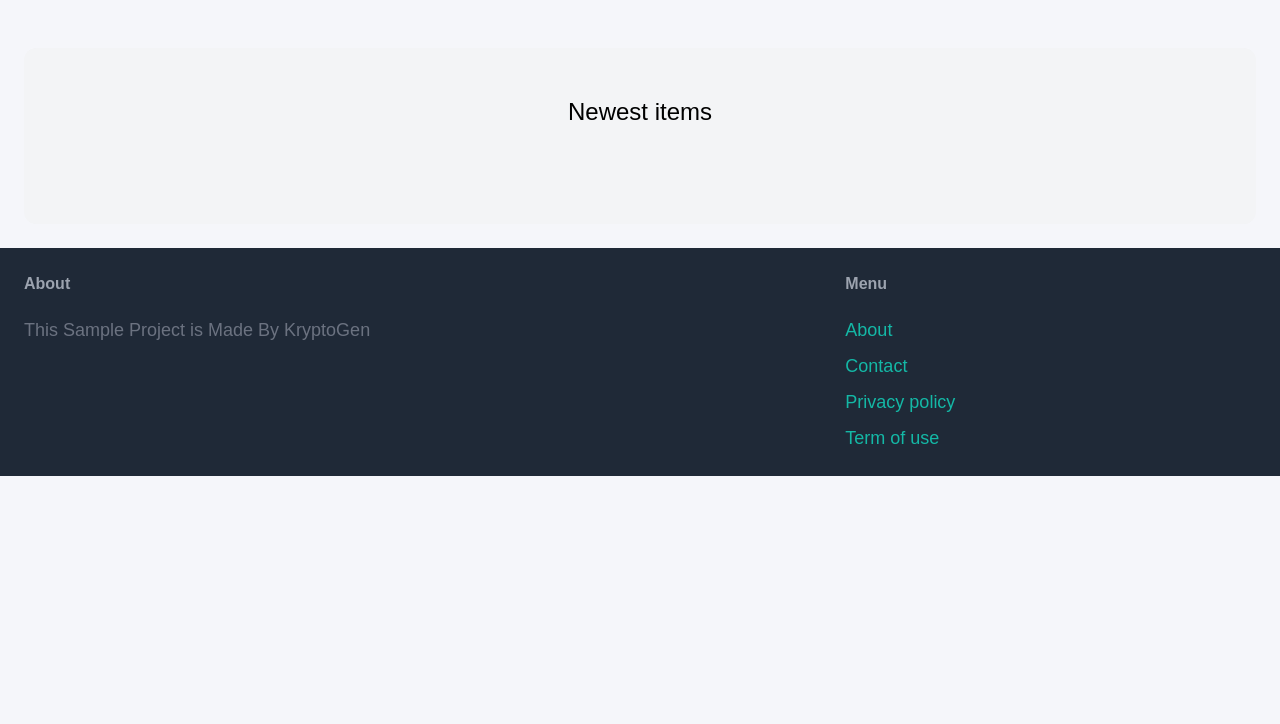
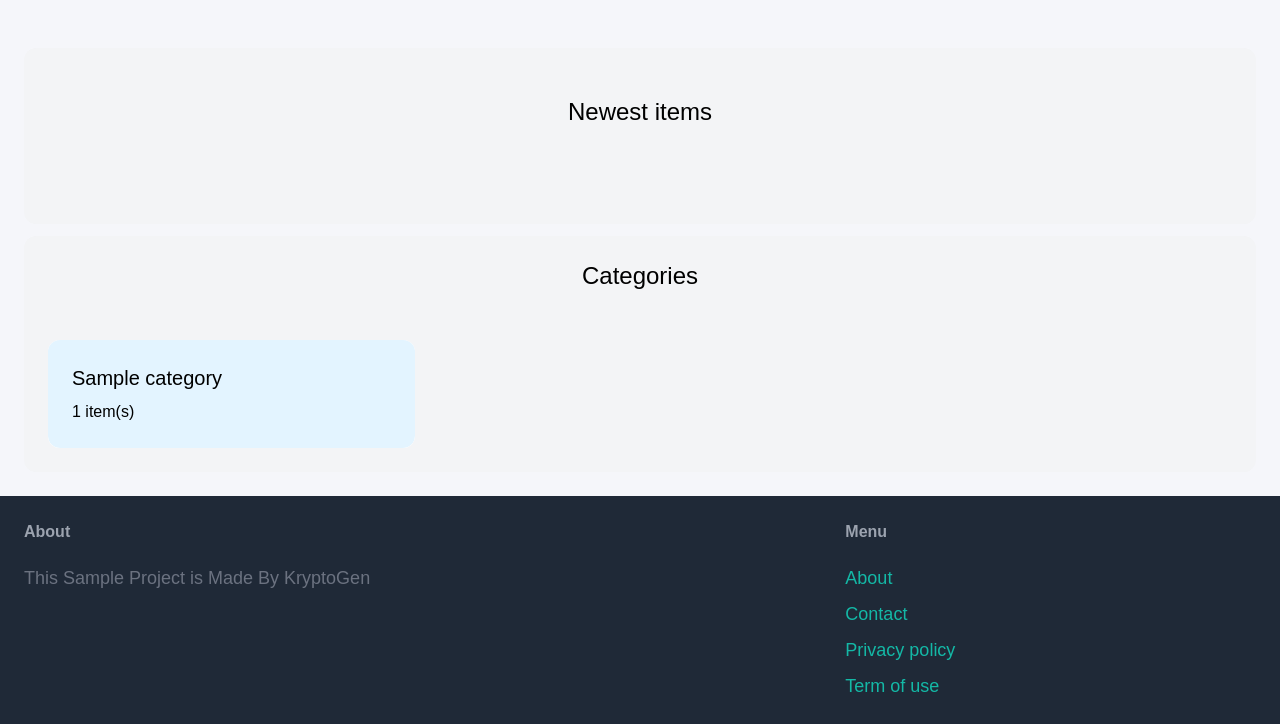
Before and after one commit to tshihab07/Online-Shopping, a Django app: page / in a window 1280 px wide. Shown: the part 77-801 px from the top of the page. Before the commit the page ends 553 px from the top, so only its background shows below. Run offline with Django 5.2, Linux system fonts and the light colour scheme; tables that the repository leaves empty hold one stand-in row (values such as "Sample post"); some libraries are stand-ins or nearby versions.

Commit message:
feat: add categories section

```diff
--- a/templates/index.html
+++ b/templates/index.html
@@ -3,6 +3,7 @@
 {% block title %}Welcome{% endblock %}
 
 {% block content %}
+    <!-- showing newst items -->
     <div class="mt-6 px-6 py-12 bg-gray-100 rounded-xl">
         <h2 class="mb-12 text-2xl text-center">Newest items</h2>
 
@@ -24,4 +25,22 @@
             {% endfor %}
         </div>
     </div>
+
+    <!-- showing categories -->
+    <div class="mt-3 px-6 py-6 bg-gray-100 rounded-xl">
+        <h2 class="mb-12 text-2xl text-center">Categories</h2>
+
+        <div class="grid grid-cols-3 gap-3">
+            {% for category in categories %}
+                <div class="card">
+                    <a href="#" class="card-link">
+                        <div class="p-6 rounded-b-xl text-black-400 card-body">
+                            <h2 class="text-xl">{{ category.name }}</h2>
+                            <p class="text-black-300 text-base">{{ category.items.count }} item(s)</p>
+                        </div>
+                    </a>
+                </div>
+            {% endfor %}
+        </div>
+    </div>
 {% endblock %}
```
